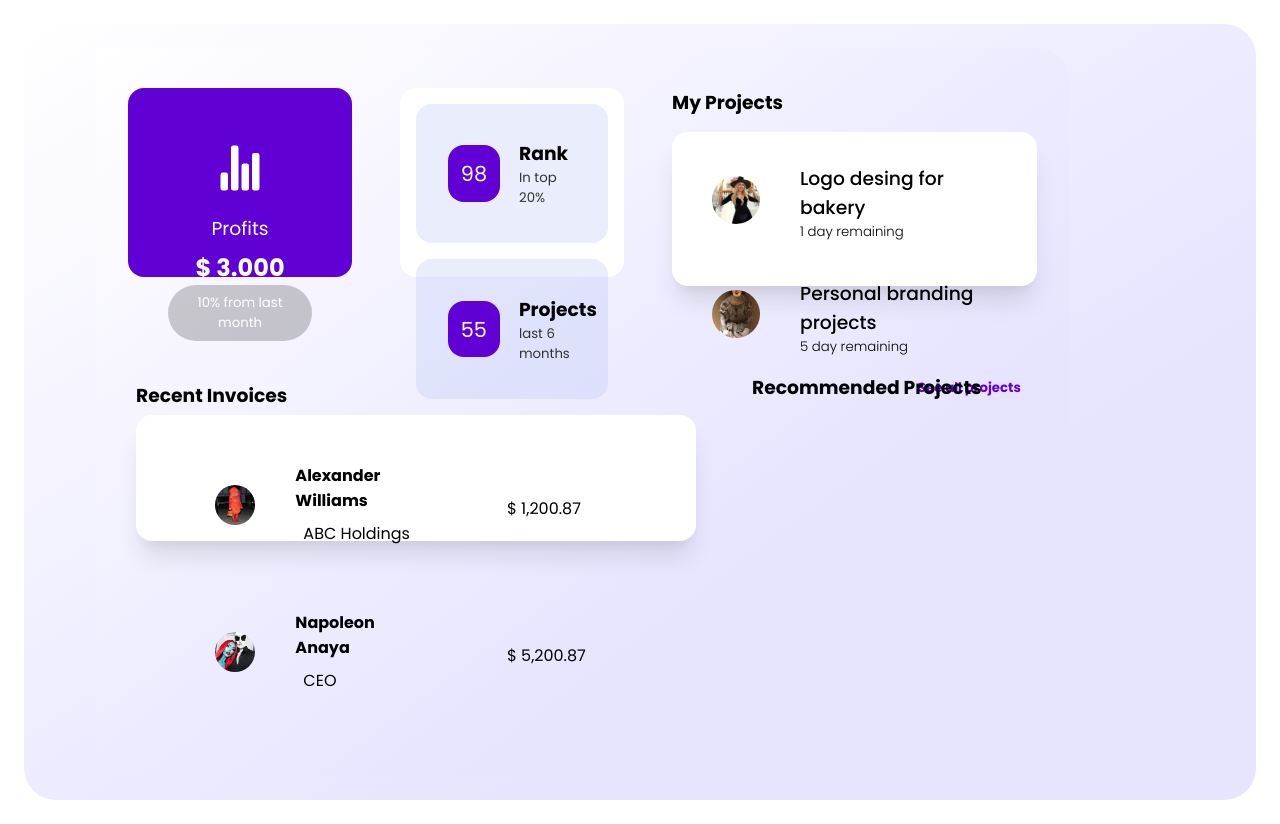
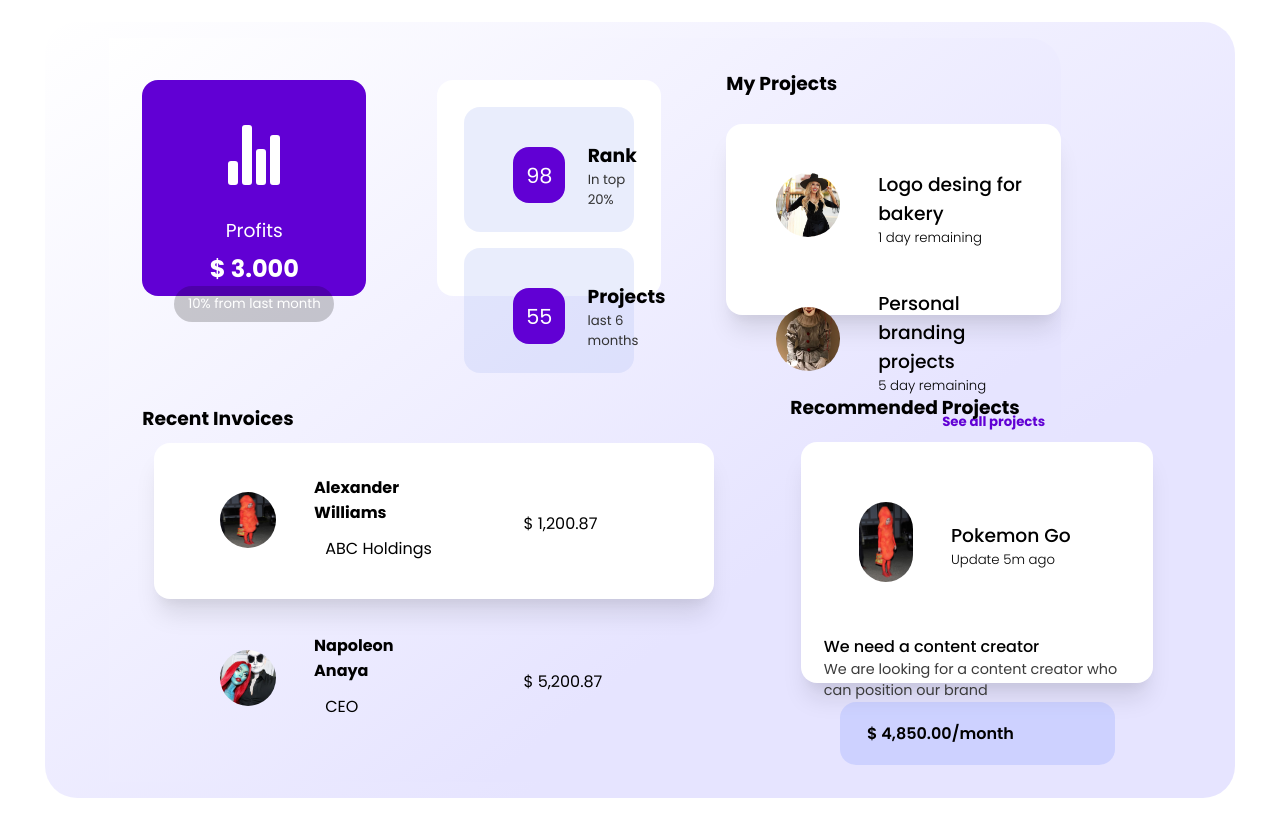
Before and after one commit to alucart2005/littleR_dashboard, a React (Vite) app: page / in a window 1280 px wide. Built offline with nearby package versions, Linux system fonts and the light colour scheme.

Commit message:
Feature: end project

```diff
--- a/src/App.css
+++ b/src/App.css
@@ -1,9 +1,9 @@
 @import url("https://fonts.googleapis.com/css2?family=Poppins:wght@100;200;300;400;500;600;700;800;900&display=swap");
 * {
-  margin: 0;
-  padding: 0.5rem;
+  font-family: "Poppins", sans-serif;
+  margin: 0.7rem;
+  padding: 0;
   box-sizing: border-box;
-  font-family: "Poppins", sans-serif;
 }
 h1,
 h2,
--- a/src/components/Recomendados.jsx
+++ b/src/components/Recomendados.jsx
@@ -1,3 +1,110 @@
+import styled from "styled-components";
+import { cardShadow, hoverEffect } from "../utils/utils";
+import img1 from "../assets/a4.jpg"; // pokemon
+import img2 from "../assets/a5.jpg";
+
 export function Recomendados() {
-  return (<h1>Hi Recomendados</h1>);
+  return (
+    <RecommendProject>
+      <CardContent>
+        <Details>
+          <InfoContainer>
+            <Avatar>
+              <img src={img1} alt=" " />
+            </Avatar>
+            <Info>
+              <InfoName>Pokemon Go</InfoName>
+              <InfoUpdate>Update 5m ago</InfoUpdate>
+            </Info>
+          </InfoContainer>
+        </Details>
+        <Title>We need a content creator</Title>
+        <ProjectInfo>
+          We are looking for a content creator who can position our brand
+        </ProjectInfo>
+        <PriceContainer>
+          <Price>$ 4,850.00/month</Price>
+        </PriceContainer>
+      </CardContent>
+    </RecommendProject>
+  );
 }
+
+const RecommendProject = styled.div`
+  border-radius: 1rem;
+  height: 130%;
+  padding: 1rem;
+  background-color: white;
+  width: 27.5vw;
+  box-shadow: ${cardShadow};
+  transition: 0.4 ease-in-out;
+  &:hover {
+    box-shadow: ${hoverEffect};
+  }
+  @media screen and (min-width: 320px) and (max-width: 1080px) {
+    height: max-content;
+    width: 80%;
+    margin: 2rem;
+  }
+`;
+const CardContent = styled.div`
+  margin: 0.4rem;
+`;
+const Details = styled.div`
+  display: flex;
+  justify-content: space-around;
+  align-items: center;
+  @media screen and (min-width: 320px) and (max-width: 1080px) {
+    flex-direction: column;
+    justify-content: flex-start;
+    align-items: flex-start;
+    gap: 0.2rem;
+    margin-bottom: 1rem;
+  }
+`;
+const InfoContainer = styled.div`
+  display: flex;
+  align-items: center;
+`;
+const Avatar = styled.div`
+  margin-right: 1rem;
+  margin-left: -25px;
+  img {
+    height: 5rem;
+    border-radius: 5rem;
+  }
+`;
+const Info = styled.div``;
+const InfoName = styled.h3`
+  font-weight: 500;
+`;
+const InfoUpdate = styled.h5`
+  font-weight: 300;
+`;
+const Title = styled.h4`
+  font-weight: 500;
+`;
+const ProjectInfo = styled.p`
+  margin: 0;
+  padding: 0;
+  font-size: 0.9rem;
+  color: #3b3b3b;
+  margin-bottom: 0.05rem;
+`;
+const PriceContainer = styled.div`
+  display: flex;
+  align-items: center;
+  justify-content: space-between;
+  margin: 0 1rem;
+  padding: 0.5rem 1rem;
+  border-radius: 1rem;
+  background-color: rgba(146, 166, 255, 0.3);
+  cursor: pointer;
+  @media screen and (min-width: 320px) and (max-width: 1080px) {
+    flex-direction: column;
+    gap: 0.4rem;
+  }
+`;
+const Price = styled.div`
+font-weight: 600;
+`;
--- a/src/pages/Home.jsx
+++ b/src/pages/Home.jsx
@@ -3,6 +3,7 @@ import { Ganancias } from "../components/Ganancias";
 import { Info } from "../components/Info";
 import { Projects } from "../components/Projects";
 import { Facturas } from "../components/Facturas";
+import { Recomendados } from "../components/Recomendados";
 
 export function Home() {
   return (
@@ -27,6 +28,7 @@ export function Home() {
           </ColumnB1>
           <ColumnB2>
           <TitleText>Recommended Projects</TitleText>
+          <Recomendados/>
           </ColumnB2>
         </SectionB>
       </SubContainer>
@@ -57,7 +59,6 @@ const SubContainer = styled.div`
     height: 100%;
   }
 `;
-
 
 const SectionA = styled.div`
   display: flex;
@@ -96,6 +97,7 @@ const ColumnA2 = styled.div`
 const TitleText = styled.h3`
   height: 20%;
 `;
+
 const SectionB = styled.div`
   display: flex;
   gap: 2rem;
@@ -106,7 +108,6 @@ const SectionB = styled.div`
     width: 100%;
   }
 `;
-
 const ColumnB1 = styled.div`
   @media screen and (min-width: 320px) and (max-width: 1080px) {
     display: flex;
@@ -129,9 +130,9 @@ const InvoiceContainer = styled.div`
   @media screen and (min-width: 320px) and (max-width: 1080px) {
     height: max-content;
     display: flex;
-    flex-direction: column;
     justify-content: center;
     align-items: center;
+    flex-direction: column;
     width: 100%;
   }
 `;
```
